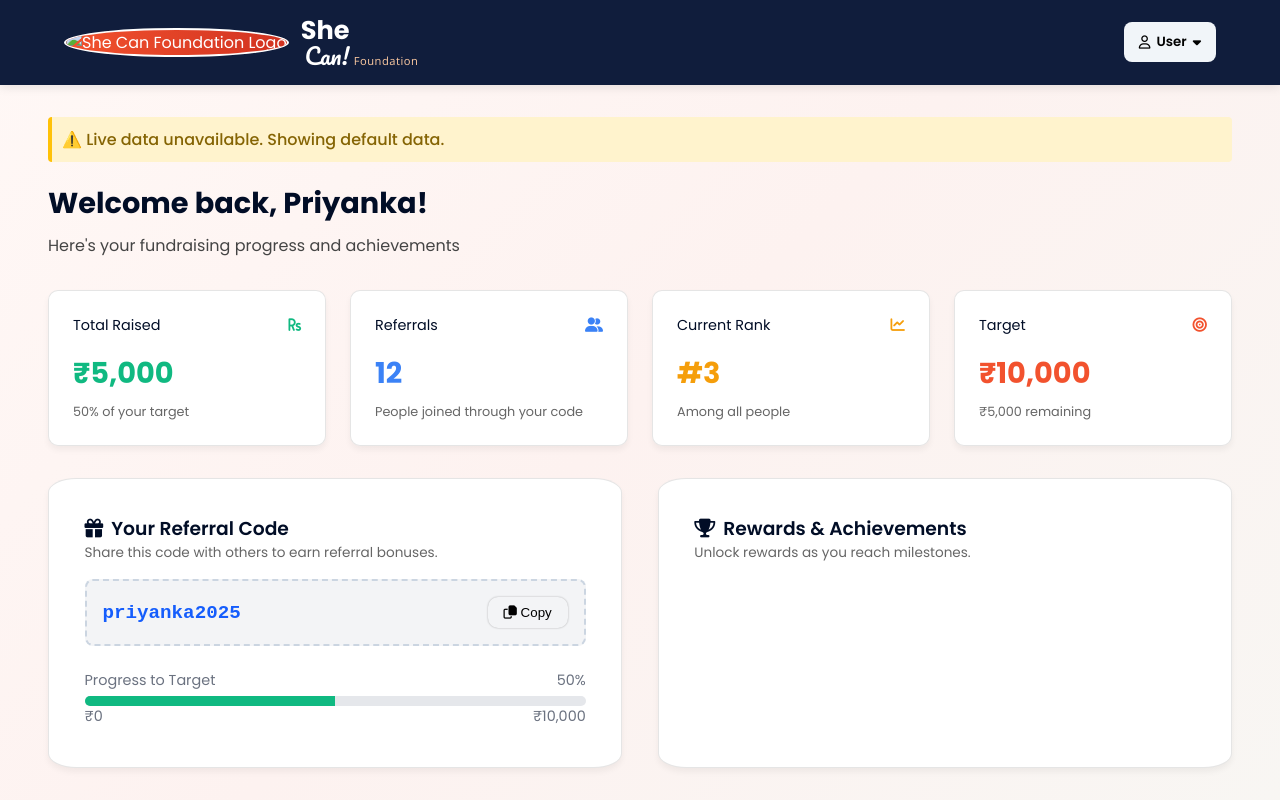
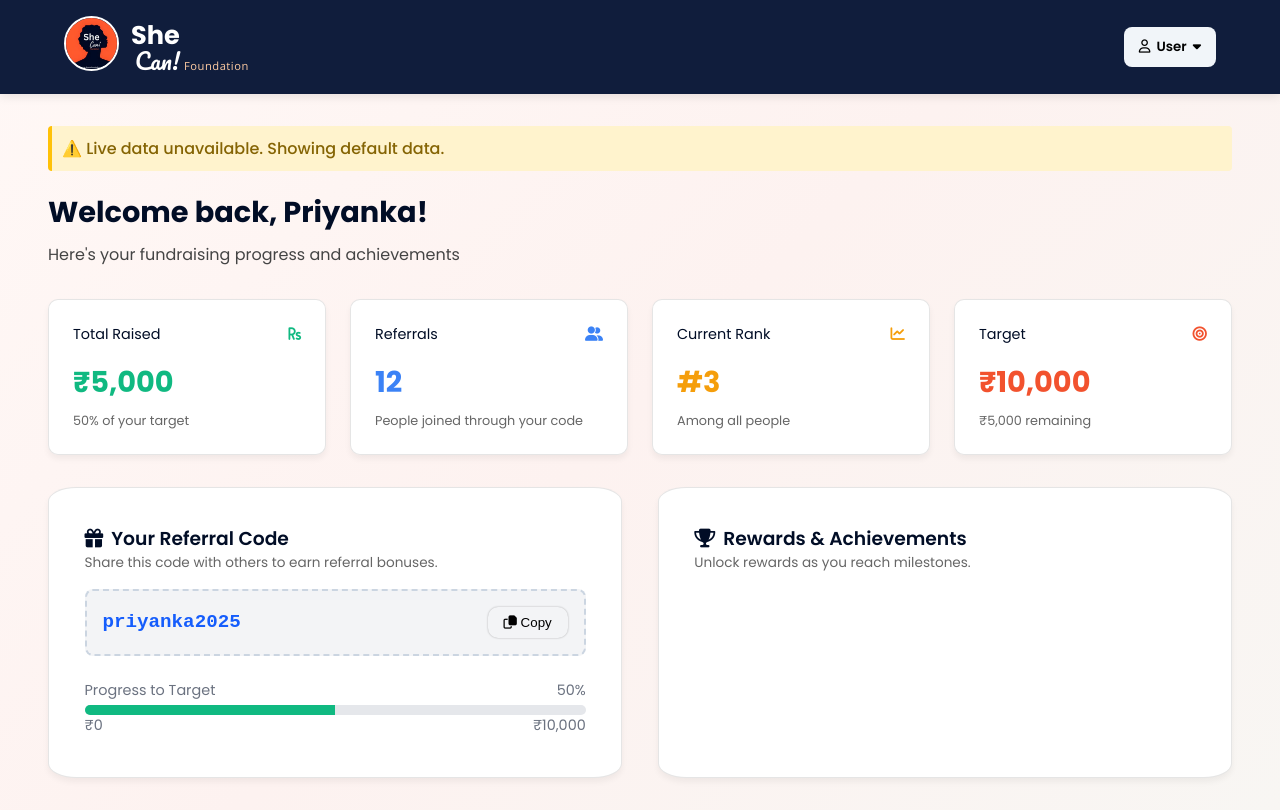
Before and after one commit to prizzzz/fundraising-dashboard, a plain HTML site: page dashboard.html in a window 1280 px wide. Drawn offline with nearby package versions, Linux system fonts and the light colour scheme; the site is published under a folder, as on GitHub Pages, so addresses that start at the root find nothing; no server answers.

Commit message:
update file

```diff
--- a/dashboard.html
+++ b/dashboard.html
@@ -18,7 +18,7 @@
     <div class="header-inner">
       <div class="branding">
         <div class="logo">
-          <img src="/assets/shecan.jpeg" alt="She Can Foundation Logo" />
+          <img src="shecan.jpeg" alt="She Can Foundation Logo" />
         </div>
         <div class="logo-text">
           <span class="logo-she">She</span>
@@ -45,7 +45,6 @@
       <p>Here's your fundraising progress and achievements</p>
     </section>
 
-    <!-- ⚠️ Fallback warning will be added dynamically if fetch fails -->
 
     <!-- Stats -->
     <div class="stats-grid">
```
Also changed, not shown: index.html (+1 -1 lines), shecan.jpeg (renamed from assets/shecan.jpeg).
